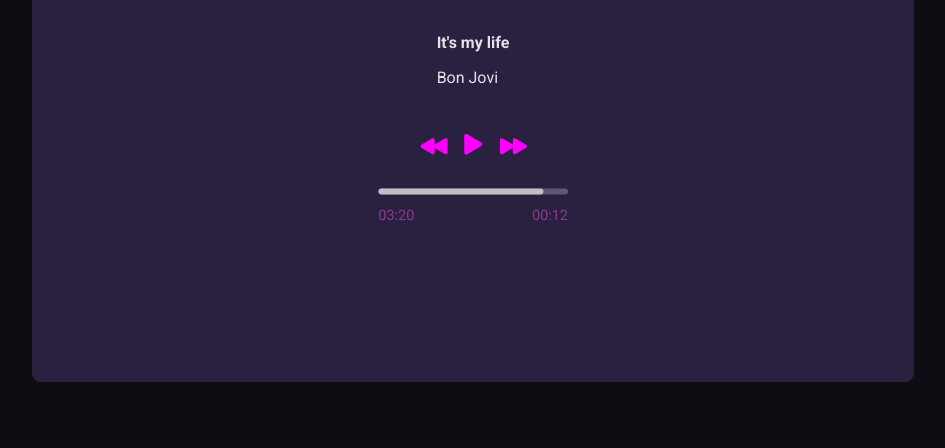
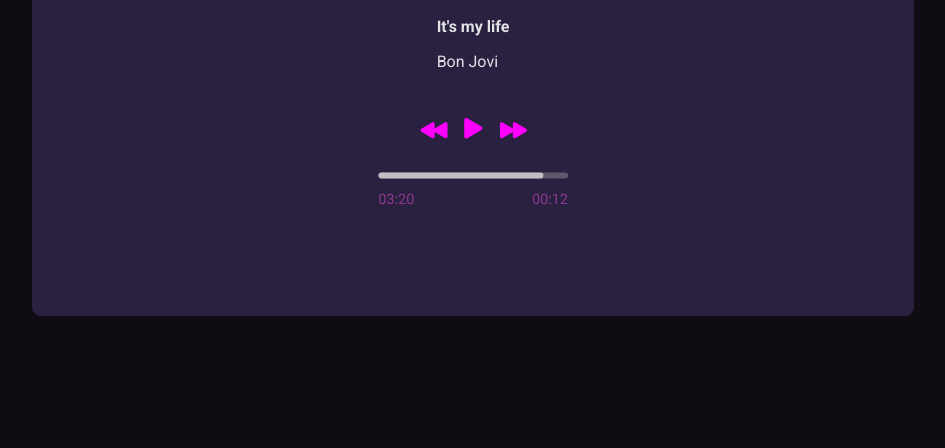
Before and after one commit to valeriasouza28/rocketseat-boraCodar-desafio1, a plain HTML site: page index.html in a window 1280 px wide. Shown: the part 432-880 px from the top of the page, without its empty margins (167-1112 px from the left). After the commit the page ends 800 px from the top, so only its background shows below. Drawn offline with Linux system fonts and the light colour scheme.

Commit message:
change padding and margin of the div player-main

```diff
--- a/style.css
+++ b/style.css
@@ -8,10 +8,10 @@ body {
 align-items: center;
 flex-direction: column;
 
-margin: 66px 191px 66px 191px;
+margin: 50px 191px 20px 191px;
 
 padding-top: 66px;
-padding-bottom: 150px;
+padding-bottom: 100px;
 padding-left: 191px;
 padding-right: 191px;
 
```
